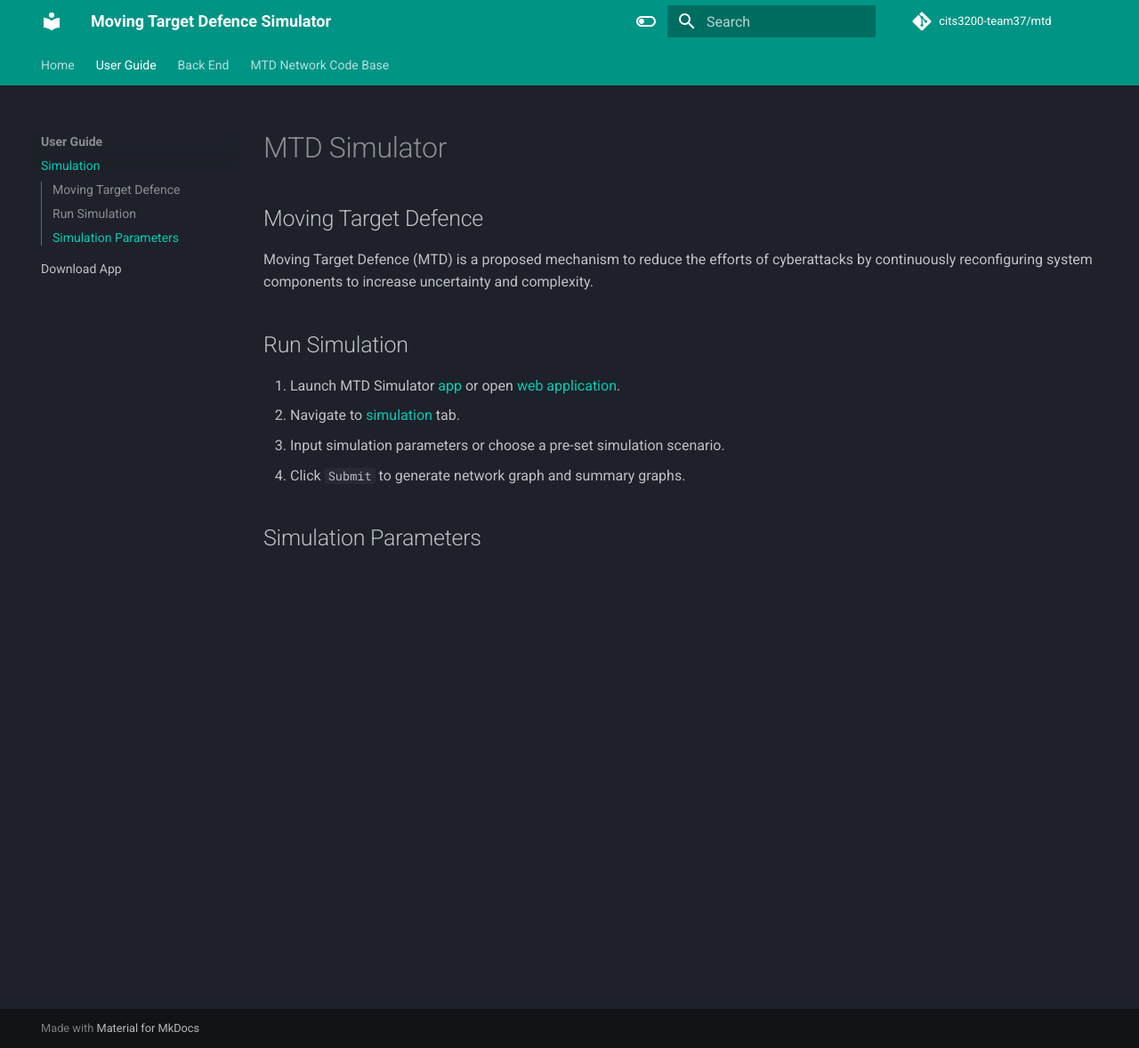
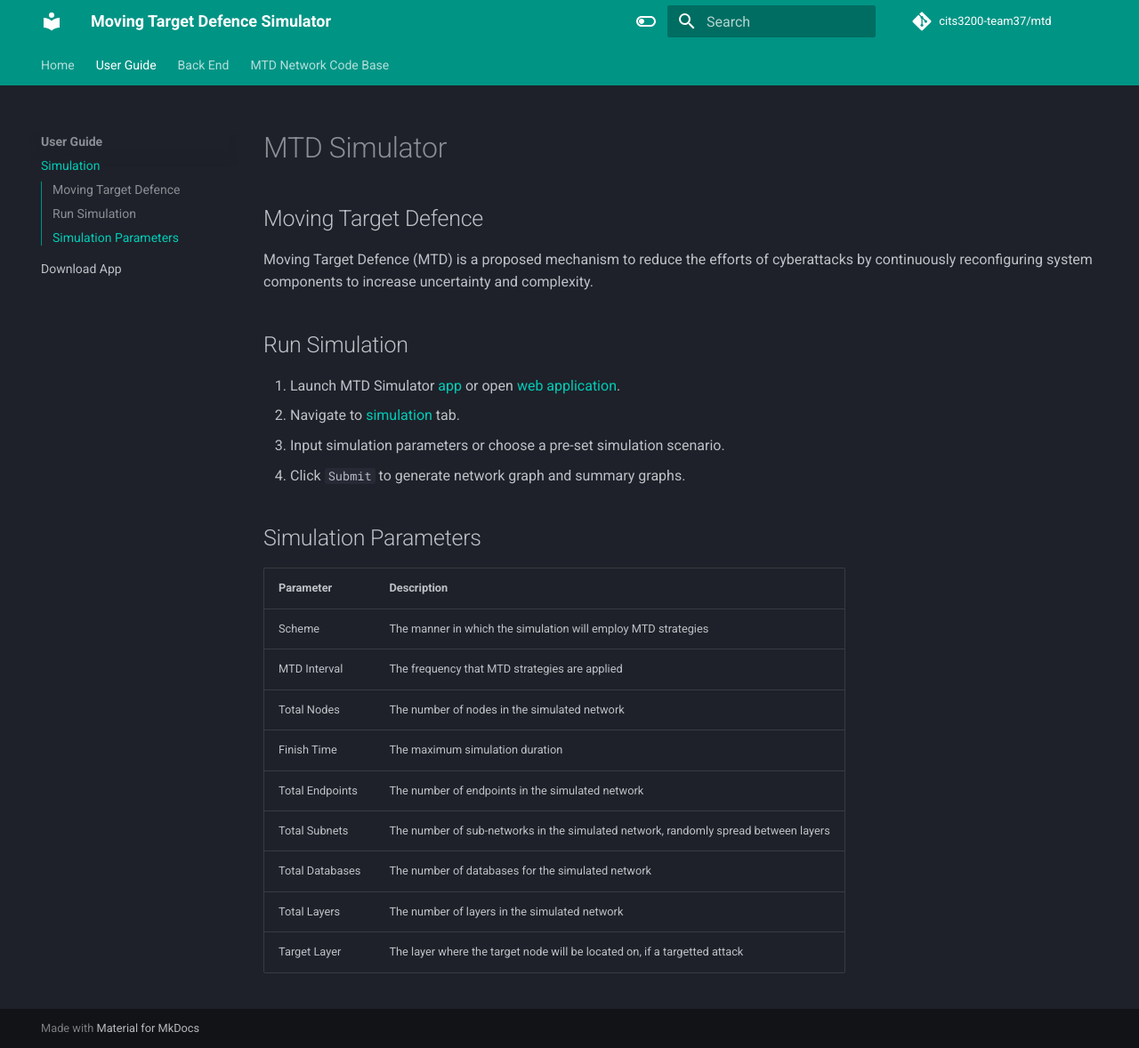
Before and after one commit to cits3200-team37/mtd, an MkDocs documentation site: the page built from server/Documentation/docs/user/simulation_instructions.md, in a window 1280 px wide and 1178 px high. Shown: the whole window at 89% size. Built offline with MkDocs 1.6.1 and Material for MkDocs 9.7.7, drawn with Linux system fonts in a browser that asks for light colours; comment, search, counter and statistics services are not loaded.

Commit message:
add user instructions page

```diff
--- a/server/Documentation/docs/user/simulation_instructions.md
+++ b/server/Documentation/docs/user/simulation_instructions.md
@@ -10,3 +10,15 @@ Moving Target Defence (MTD) is a proposed mechanism to reduce the efforts of cyb
 4. Click `Submit` to generate network graph and summary graphs.
 
 ## Simulation Parameters
+
+| Parameter       | Description                                                                         |
+|-----------------|-------------------------------------------------------------------------------------|
+| Scheme          | The manner in which the simulation will employ MTD strategies                       |
+| MTD Interval    | The frequency that MTD strategies are applied                                       |
+| Total Nodes     | The number of nodes in the simulated network                                        |
+| Finish Time     | The maximum simulation duration                                                     |
+| Total Endpoints | The number of endpoints in the simulated network                                    |
+| Total Subnets   | The number of sub-networks in the simulated network, randomly spread between layers |
+| Total Databases | The number of databases for the simulated network                                   |
+| Total Layers    | The number of layers in the simulated network                                       |
+| Target Layer    | The layer where the target node will be located on, if a targetted attack           |
```
